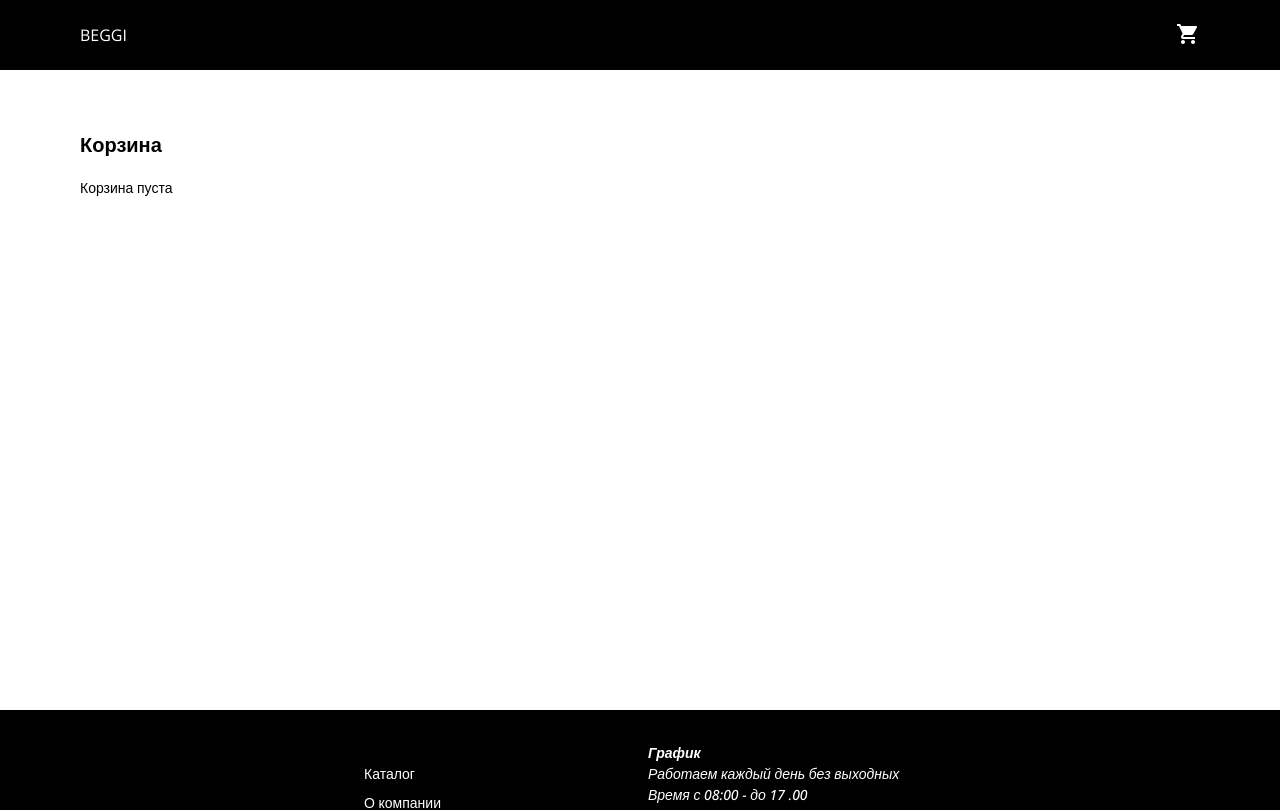
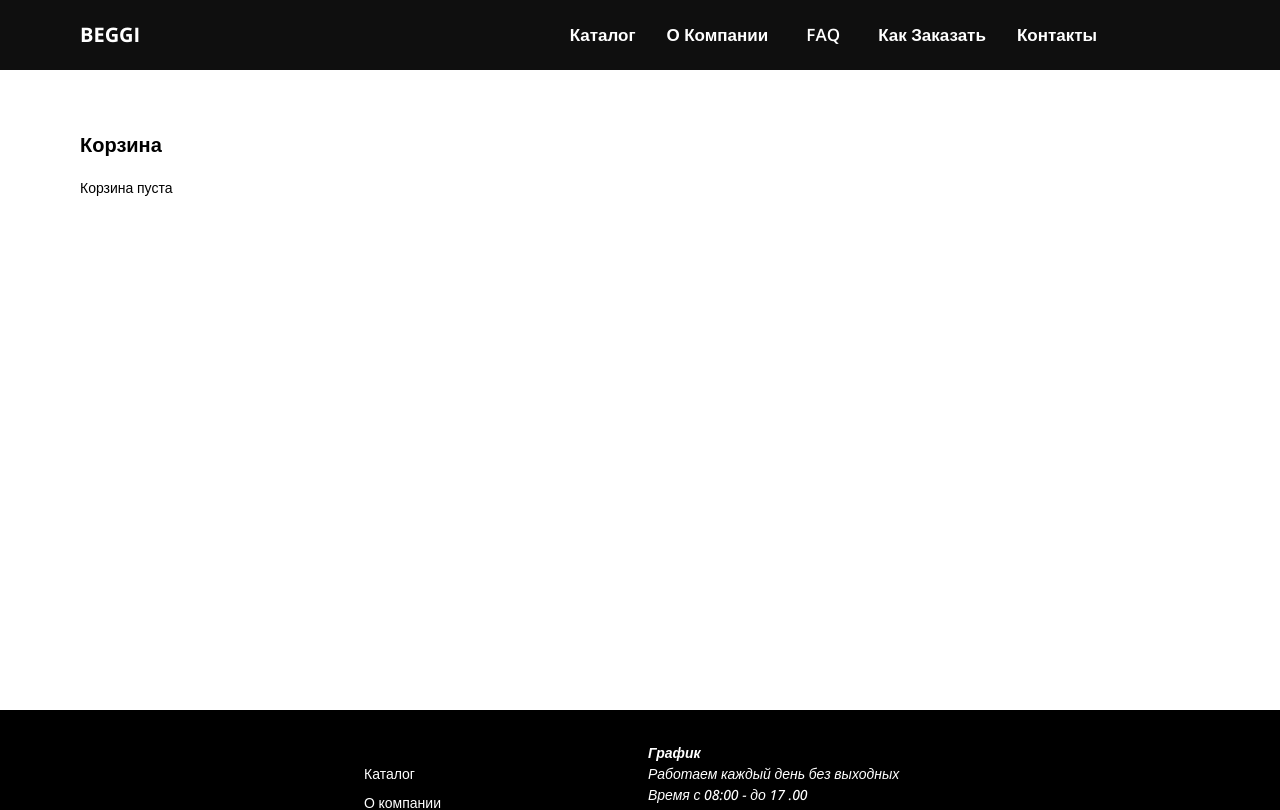
Before and after one commit to kasymjaparov/beggi.kg, a Next.js app: page /cart in a window 1280 px wide. Shown: the top 810 px of the page. Built offline with nearby package versions, Linux system fonts and the light colour scheme.

Commit message:
add header

```diff
--- a/src/pages/[id].js
+++ b/src/pages/[id].js
@@ -48,8 +48,6 @@ export default function ProductDetail({ productDetail, list, hostname }) {
   }
   return (
     <MainLayout title={productDetail.name || "Не найдено"}>
-      <Box sx={{ height: "80px" }}></Box>
-
       <Box
         sx={{
           my: "30px",
--- a/src/pages/cart.js
+++ b/src/pages/cart.js
@@ -16,7 +16,7 @@ import { toastError } from "@/toast"
 const boxStyles = {
   background: "#fff",
   minHeight: "80vh",
-  padding: "60px 80px 0px 80px",
+  padding: "60px 80px 40px 80px",
   "@media(max-width:1200px )": {
     padding: "30px 70px 40px 70px",
   },
@@ -45,7 +45,6 @@ const Cart = () => {
   return (
     <MainLayout title="Корзина">
       <Modal open={open} handleClose={handleClose} input={input} />
-      <Box sx={{ height: "70px" }}></Box>
 
       <Box sx={boxStyles}>
         <Typography
--- a/src/widgets/Header/index.jsx
+++ b/src/widgets/Header/index.jsx
@@ -1,24 +1,78 @@
-import React, { useContext } from "react"
-import { Box, Stack, Typography } from "@mui/material"
-import ShoppingCartIcon from "@mui/icons-material/ShoppingCart"
-import Link from "next/link"
-import { CartContext } from "@/features/Cart/CartContext"
+import React, { useState, useEffect } from "react"
+import { Grid, Box, Typography, Button, Stack } from "@mui/material"
+import styles from "./style.module.css"
+import { useRouter } from "next/router"
+import CloseIcon from "@mui/icons-material/Close"
+import MenuIcon from "@mui/icons-material/Menu"
 
-const Header = () => {
-  const { cart } = useContext(CartContext)
+const headerTitleStyles = {
+  fontWeight: 700,
+  fontSize: "20px",
+  color: "#fff",
+}
+
+const headerLinksStyles = {
+  display: "block",
+  fontWeight: 600,
+  fontSize: "17px",
+  lineHeight: "17px",
+  textTransform: "capitalize",
+  color: "#FFFFFF",
+  ml: "20px",
+  transition: "all 0.3s ease",
+  "@media(min-width:768px) and (max-width:1224px)": {
+    fontSize: "14px",
+    lineHeight: "12px",
+    ml: "10px",
+  },
+  "@media(min-width:1024px) and (max-width:1500px)": {
+    fontSize: "17px",
+
+    lineHeight: "14px",
+    ml: "15px",
+  },
+  "&:hover": {
+    color: "#FFD458",
+  },
+}
+
+const links = [
+  { text: "Каталог", href: "#catalog" },
+  { text: "О компании", href: "#about" },
+  { text: "FAQ", href: "#faq" },
+  { text: "Как заказать", href: "#advantages" },
+  { text: "Контакты", href: "#contact" },
+]
+
+function Header() {
+  const [isMobileMenuActive, setIsMobileMenuActive] = useState(false)
+  const handleMobileMenuActiveChange = () => {
+    setIsMobileMenuActive(!isMobileMenuActive)
+  }
+
+  const router = useRouter()
+  const goByLink = link => {
+    router.push(link)
+    setIsMobileMenuActive(false)
+  }
+
+  useEffect(() => {
+    if (isMobileMenuActive) {
+      document.body.style.overflow = "hidden"
+    } else {
+      document.body.style.overflow = "auto"
+    }
+  }, [isMobileMenuActive])
   return (
-    <Stack
-      direction="row"
-      justifyContent="space-between"
-      alignItems="center"
+    <header className={`${styles.header}`}>
+      <Box
         sx={{
+          height: "70px",
+          margin: "0 auto",
+          display: "flex",
+          alignItems: "center",
+          justifyContent: "space-between",
           paddingX: "80px",
-        position: "fixed",
-        top: 0,
-        width: "100vw",
-        zIndex: 5,
-        height: "70px",
-        background: "black",
           "@media(max-width:1200px )": {
             paddingX: "70px",
           },
@@ -30,36 +84,140 @@ const Header = () => {
           },
         }}
       >
-      <Link href="/">
-        <Typography sx={{ color: "#fff" }}>BEGGI</Typography>
-      </Link>
+        <Grid
+          container
+          direction="row"
+          xs={6}
+          sm={4}
+          md={1}
+          lg={3}
+          xl={3}
+          alignItems="center"
+          onClick={() => goByLink("/")}
+          sx={{ cursor: "pointer" }}
+        >
+          <Typography variant="h1" sx={headerTitleStyles}>
+            BEGGI
+          </Typography>
+        </Grid>
 
-      <Link href="/cart">
-        <Box sx={{ position: "relative" }}>
-          <ShoppingCartIcon sx={{ color: "#fff" }} />
-          {cart.length >= 1 ? (
+        <Grid
+          sx={{
+            "@media(min-width:0px) and (max-width:768px)": {
+              display: "none",
+            },
+            "@media(min-width:768px)": {
+              display: "flex",
+            },
+          }}
+          container
+          direction="row"
+          xs={5}
+          sm={4}
+          md={8}
+          lg={7}
+          xl={6}
+        >
+          {links.map(link => (
+            <Button
+              onClick={() => goByLink(link.href)}
+              key={link.text}
+              sx={headerLinksStyles}
+              disableRipple={true}
+            >
+              {link.text}
+            </Button>
+          ))}
+        </Grid>
+
+        <Grid
+          xs={2}
+          sm={2}
+          container
+          justifyContent={"flex-end"}
+          sx={{
+            cursor: "pointer",
+            "@media(min-width:0px) and (max-width:768px)": {
+              display: "flex",
+            },
+            "@media(min-width:768px)": {
+              display: "none",
+            },
+          }}
+        >
+          <Button alt="Burger Menu Icon" onClick={handleMobileMenuActiveChange}>
+            <MenuIcon sx={{ color: "#fff", fontSize: "30px" }} />
+          </Button>
+        </Grid>
+
         <Box
           sx={{
-                padding: "5px",
-                color: "#fff",
-                position: "absolute",
-                right: "-10px",
-                top: "-10px",
-                background: "#1976d2",
-                borderRadius: "50%",
-                width: "20px",
-                height: "20px",
+            zIndex: 100,
             display: "flex",
-                justifyContent: "center",
-                alignItems: "center",
+            position: "fixed",
+            top: `${isMobileMenuActive ? "0" : "-180%"}`,
+            left: 0,
+            transition: "top 0.4s",
+            background: "#1e1e1e",
+            height: "100%",
+            width: "100vw",
+            padding: "0px 35px",
+            flexDirection: "column",
           }}
         >
-              {cart.length}
+          <Box
+            sx={{
+              width: "100%",
+              display: "flex",
+              justifyContent: "flex-end",
+              cursor: "pointer",
+              mt: "20px",
+            }}
+          >
+            <Button onClick={handleMobileMenuActiveChange}>
+              <CloseIcon sx={{ color: "white", fontSize: "30px" }} />
+            </Button>
           </Box>
-          ) : null}
+          <Stack onClick={() => goByLink("/")} alignItems={"center"}>
+            <Typography
+              sx={{
+                color: "#fff",
+                fontSize: "30px",
+                mb: "100px",
+                fontWeight: 700,
+              }}
+            >
+              BEGGI
+            </Typography>
+          </Stack>
+          <Stack
+            rowGap={"25px"}
+            alignItems="center"
+            sx={{
+              "& button": {
+                display: "block",
+                fontWeight: 400,
+                fontSize: "20px",
+                lineHeight: "23px",
+                textTransform: "uppercase",
+                color: "#FFFFFF",
+                width: "fit-content",
+              },
+            }}
+          >
+            {links.map(link => (
+              <Button
+                onClick={() => goByLink(link.href)}
+                key={link.text}
+                sx={{ ...headerLinksStyles, ml: "0" }}
+              >
+                {link.text}
+              </Button>
+            ))}
+          </Stack>
         </Box>
-      </Link>
-    </Stack>
+      </Box>
+    </header>
   )
 }
 
--- /dev/null
+++ b/src/widgets/Header/style.module.css
@@ -0,0 +1,6 @@
+.header {
+  background: #0f0f0f;
+  position: relative;
+  z-index: 10;
+  height: 70px;
+}
```
Also changed, not shown: src/pages/index.js (+64 -6 lines). Lines whose indentation alone changed are shown as unchanged.
